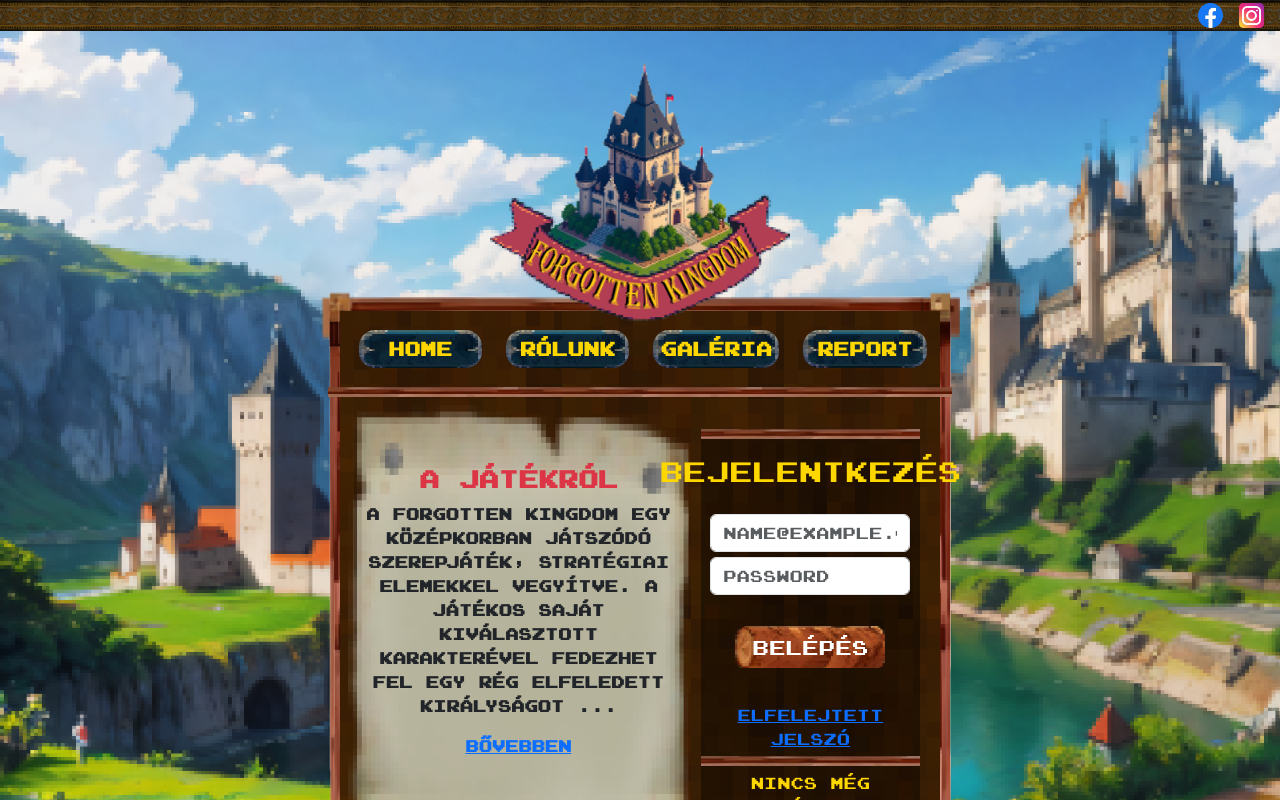
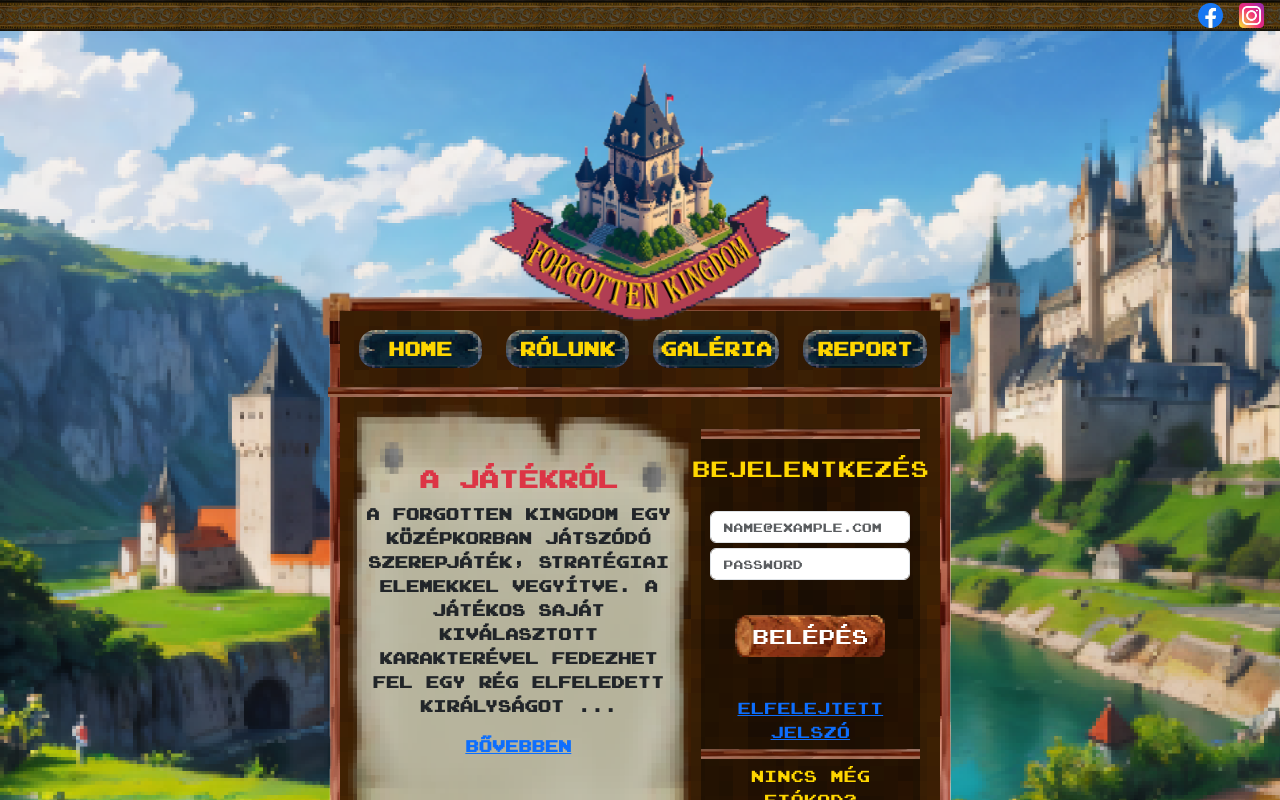
Before and after one commit to MihalyPirik/Forgotten_Kingdom, a Vue app in the folder Frontend/: page / in a window 1280 px wide. Shown: the top 800 px of the page. Built offline with nearby package versions, Linux system fonts and the light colour scheme.

Commit message:
Home page design fixing

```diff
--- a/Frontend/components/Home.vue
+++ b/Frontend/components/Home.vue
@@ -24,7 +24,7 @@ const Login= async ()=>{
         </div>
         <div class="col-xl-5 col-lg-12 pt-4" id="forms">
             <div class="d-flex flex-column justify-content-evenly align-items-center pt-3">
-                <h3>BEJELENTKEZÉS</h3>
+                <h3 id="login">BEJELENTKEZÉS</h3>
                 <form class="d-flex flex-column justify-content-evenly align-items-center" @submit.prevent="Login">
                     <div class="w-100">
                         <input v-model="email" placeholder="name@example.com" type="email" class="form-control mx-auto" id="InputEmail"
@@ -35,7 +35,7 @@ const Login= async ()=>{
                     <button class="px-1 btn button" type="submit">BELÉPÉS</button>
                 </form>
                 <p>{{ mess }}</p>
-                <RouterLink to="/home">Elfelejtett jelszó</RouterLink>
+                <RouterLink id="forgetPass" to="/home">Elfelejtett jelszó</RouterLink>
                 <div id="borderLine"></div>
                 <p>NINCS MÉG FIÓKOD?</p>
                 <RouterLink class="button btn" to="/regisztracio">REGISZTRÁCIÓ</RouterLink>
@@ -53,7 +53,6 @@ const Login= async ()=>{
             <div>
                 <h3>MANUAL ALKALMAZÁS!</h3>
                 <img width="100%" src="../assets/android.png"/>
-                <p>↑ K A T T I N T S ↑</p>
             </div>
         </div>
     </div>
--- a/Frontend/style.css
+++ b/Frontend/style.css
@@ -28,10 +28,6 @@ nav>*{
   padding: 3px 0 3px 0
 }
 
-
-
-
-
 .paper{
   background-image: url(assets/paper.png);
   background-size: 100% 100%;
@@ -41,6 +37,22 @@ nav>*{
 }
 .paper h4{
   font-weight: inherit;}
+
+#login {
+  font-size: 22px;
+}
+
+#InputEmail {
+  font-size:  12px;
+}
+
+#InputPassword {
+  font-size: 12px;
+}
+
+#forgetPass {
+  font-size: 16px;
+}
 
 #gameLogo {
   display: block;
@@ -52,10 +64,6 @@ nav>*{
   z-index: 1;
 }
 
-
-
-
-
 #border {
   border: 20px solid transparent;
   border-image: url(assets/border.png) 70;
@@ -63,13 +71,10 @@ nav>*{
   background: transparent url(assets/table_bg.png) repeat content-box;
 }
 
-
-
 #buttonPanel {
   border-bottom: 10px solid transparent;
   border-image: url(assets/border2.png) 70 repeat;
 }
-
 
 #buttonPanel>*>* {
   background: url(assets/buttons/button1.png) center no-repeat;
@@ -90,10 +95,6 @@ nav>*{
   background-image: url(assets/buttons/button1H.png);
   color: yellow;
 }
-
-
-
-
 
 form{
   min-height: 200px;
@@ -122,8 +123,6 @@ a{
   background-color: rgb(0, 0, 0, 0.4);
   border-block: 10px solid;
   border-image: url(assets/border2.png) 70;
-
-
 }
 
 #forms>*:first-child *{
@@ -136,9 +135,6 @@ a{
   min-width: var(--inputminwidth);
 }
 
-
-
-
 #mobilePanel{
   color: gold;
 }
@@ -147,7 +143,6 @@ a{
   content: url(assets/android.gif);
   cursor: pointer;
 }
-
 
 #mobilePanel>*:first-child{
   background-color: rgb(0, 0, 0, 0.4);
```
